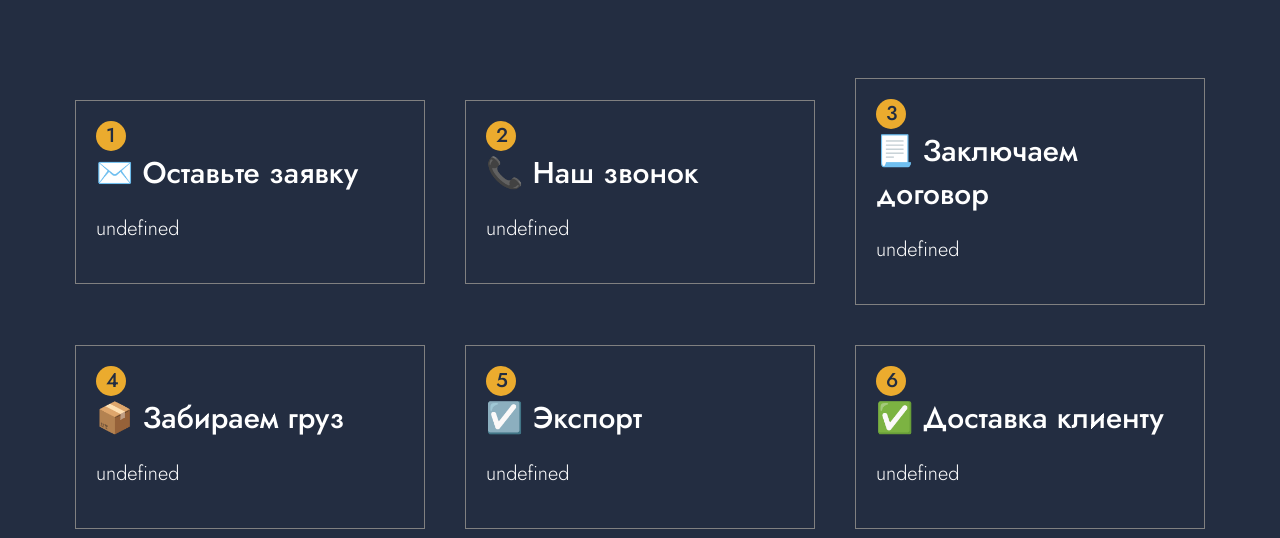
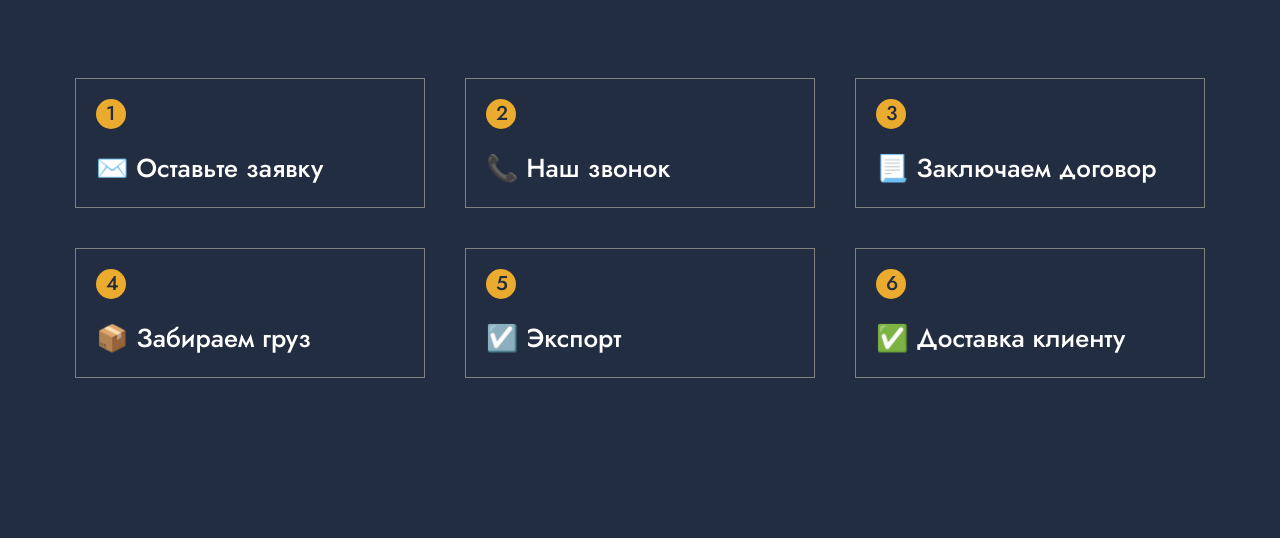
Before and after one commit to Altentaller/sea-freight, a Svelte app: page / in a window 1280 px wide. Shown: the part 3220-3758 px from the top of the page. Built offline with nearby package versions, Linux system fonts and the light colour scheme; the HTML template or start-up script is replaced by a standard one.

Commit message:
updated styles in stepsitem.svelte

```diff
--- a/src/Block/StepsItem.svelte
+++ b/src/Block/StepsItem.svelte
@@ -1,8 +1,6 @@
 <script>
     export let id;
     export let title;
-    export let description;
-
 </script>
 
   <style>
@@ -25,7 +23,7 @@
     }
 
     h2 {
-        font-size: 30px;
+        font-size: 26px;
         font-weight: 500;
         margin: 0;
         color: #fff;
@@ -39,6 +37,7 @@
         -moz-border-radius: 50px;
         -webkit-border-radius: 50px;
         border-radius: 50px;
+        margin-bottom: 20px;
     }
 
     .num span{
@@ -57,6 +56,5 @@
     	<div>
       		<div class="num"><span>{id}</span></div>
       		<h2>{@html title}</h2>
-      <p>{@html description}</p>
     	</div>
   	</div>
```
Lines whose indentation alone changed are shown as unchanged.
